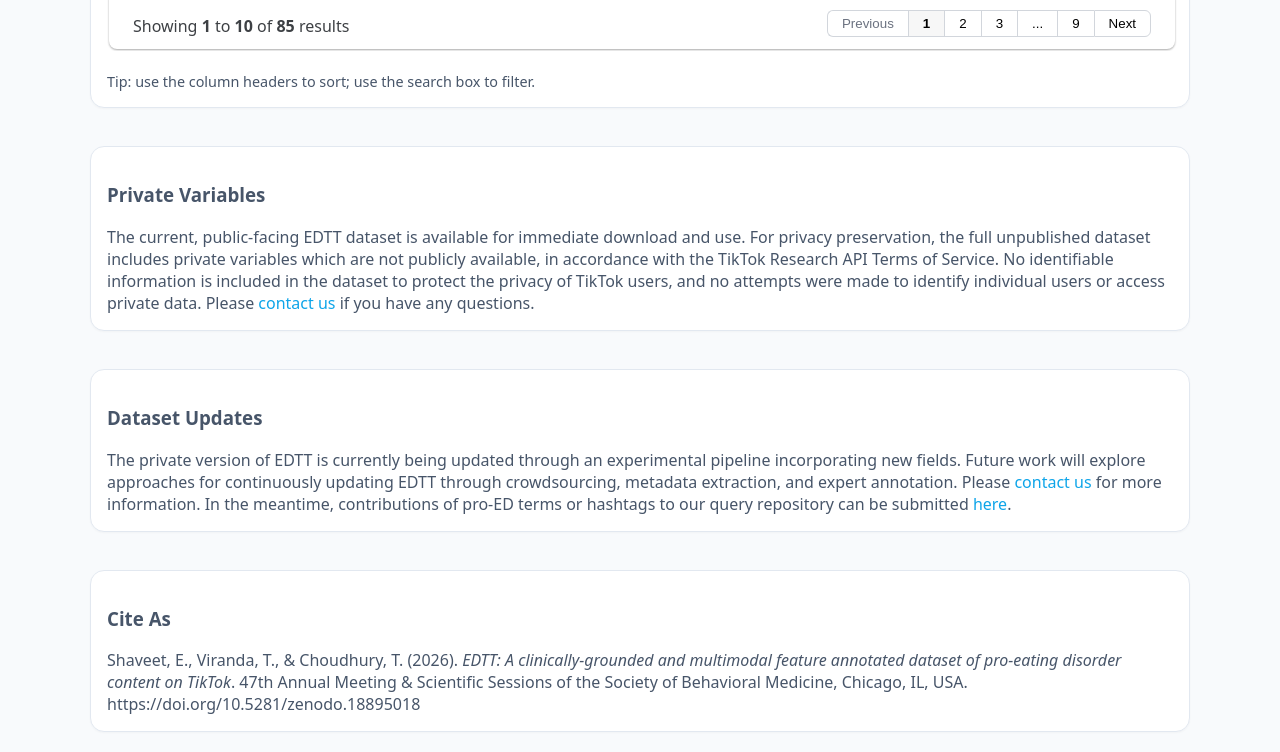
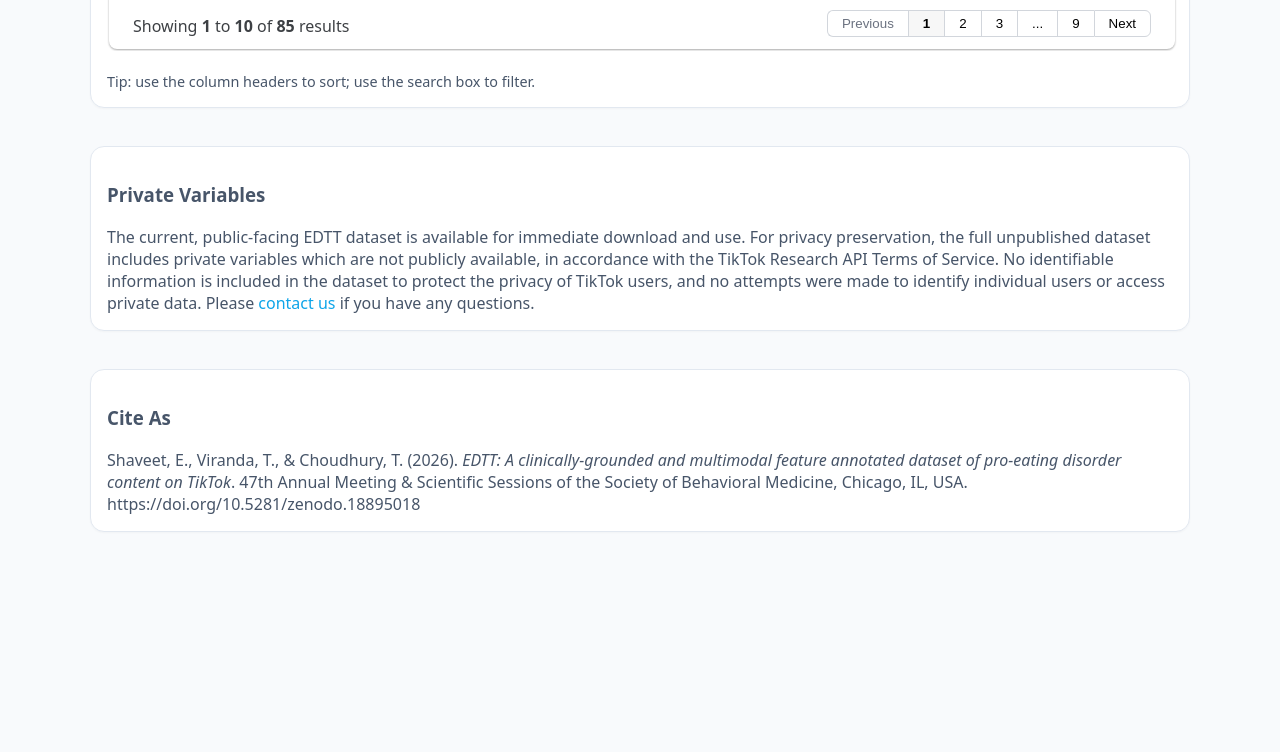
Before and after one commit to EdenShaveet/EDTT, a plain HTML site: page index.html in a window 1280 px wide. Shown: the part 2171-2923 px from the top of the page. After the commit the page ends 2722 px from the top, so only its background shows below. Drawn offline with nearby package versions, Linux system fonts and the light colour scheme.

Commit message:
modified language

```diff
--- a/index.html
+++ b/index.html
@@ -287,18 +287,6 @@
 
   <main class="wrap">
     <div class="card">
-        <h3 class="header">Dataset Updates</h3>
-        <span class="notice">The private version of EDTT is currently being updated through an experimental pipeline incorporating new fields. Future work will explore
-          approaches for continuously updating EDTT through crowdsourcing, metadata extraction, and expert annotation.
-          Please <a href="mailto:ems486@cornell.edu">contact us</a> for more information. In the meantime, contributions of pro-ED terms or hashtags to our query
-          repository can be submitted <a href="https://forms.gle/GuFvQykmHE7UmvSG6">here</a>.
-
-        </span>
-    </div>
-  </main>
-
-  <main class="wrap">
-    <div class="card">
         <h3 class="header">Cite As</h3>
         <span class="notice">Shaveet, E., Viranda, T., &amp; Choudhury, T. (2026). <em>EDTT: A clinically-grounded and multimodal feature annotated dataset of pro-eating disorder content on TikTok</em>. 47th Annual Meeting &amp; Scientific Sessions of the Society of Behavioral Medicine, Chicago, IL, USA. https://doi.org/10.5281/zenodo.18895018
         </span>
```
